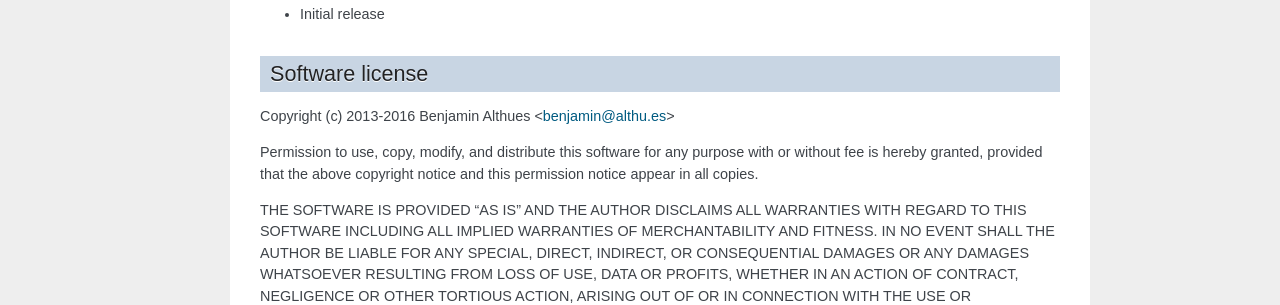
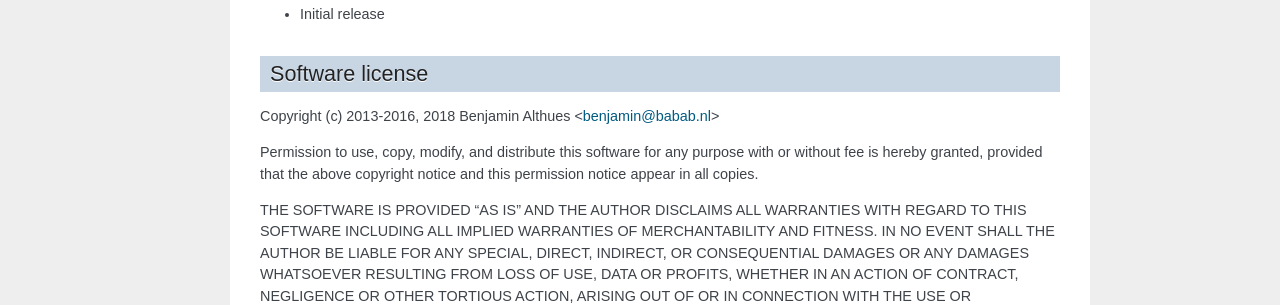
Before and after one commit to babab/pycommand, a Sphinx documentation site: the page built from doc/index.rst, in a window 1280 px wide and 900 px high, scrolled down 5504 px. Shown: the part 455-760 px from the top of the window. Built offline with Sphinx 7.4.7, drawn with Linux system fonts in a browser that asks for light colours.

Commit message:
Update LICENSE file and copyright headers

```diff
--- a/README.rst
+++ b/README.rst
@@ -157,7 +157,7 @@ have this in other projects I've decided to put it in the cheeseshop.
 Software license
 ================
 
-Copyright (c) 2013-2016  Benjamin Althues <benjamin@althu.es>
+Copyright (c) 2013-2016, 2018 Benjamin Althues <benjamin@babab.nl>
 
 Permission to use, copy, modify, and distribute this software for any
 purpose with or without fee is hereby granted, provided that the above
--- a/doc/index.rst
+++ b/doc/index.rst
@@ -334,7 +334,7 @@ have this in other projects I've decided to put it in the cheeseshop.
 Software license
 ================
 
-Copyright (c) 2013-2016  Benjamin Althues <benjamin@althu.es>
+Copyright (c) 2013-2016, 2018 Benjamin Althues <benjamin@babab.nl>
 
 Permission to use, copy, modify, and distribute this software for any
 purpose with or without fee is hereby granted, provided that the above
--- a/pycommand.py
+++ b/pycommand.py
@@ -1,6 +1,6 @@
 '''A clean and simplistic alternative for argparse, optparse and getopt'''
 
-# Copyright (c) 2013-2016  Benjamin Althues <benjamin@althu.es>
+# Copyright (c) 2013-2016, 2018  Benjamin Althues <benjamin@babab.nl>
 #
 # Permission to use, copy, modify, and distribute this software for any
 # purpose with or without fee is hereby granted, provided that the above
--- a/tests.py
+++ b/tests.py
@@ -1,4 +1,4 @@
-# Copyright (c) 2013-2016  Benjamin Althues <benjamin@althu.es>
+# Copyright (c) 2013-2016, 2018  Benjamin Althues <benjamin@babab.nl>
 #
 # Permission to use, copy, modify, and distribute this software for any
 # purpose with or without fee is hereby granted, provided that the above
```
Also changed, not shown: 2 other files.
